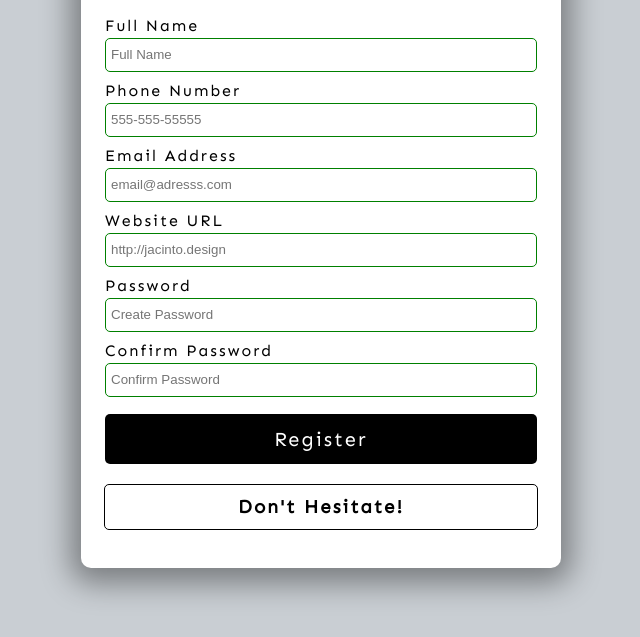
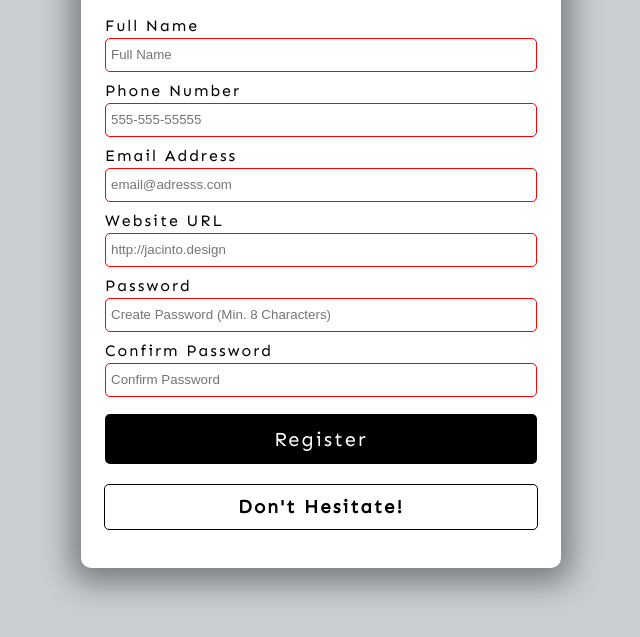
Before and after one commit to tol8901/form-validation, a plain HTML site: page index.html in a window 1280 px wide. Shown: the part 147-784 px from the top of the page, without its empty margins (319-959 px from the left). Drawn offline with Linux system fonts and the light colour scheme.

Commit message:
HTML form validation

```diff
--- a/index.html
+++ b/index.html
@@ -18,32 +18,32 @@
             <!-- Full name -->
             <div class="form-group">
                 <label for="name">Full Name</label>
-                <input type="text" id="name" placeholder="Full Name">
+                <input type="text" id="name" placeholder="Full Name" required minlength="3" axlength="100">
             </div>
             <!-- Phone number -->
             <div class="form-group">
                 <label for="phone">Phone Number</label>
-                <input type="tel" id="phone" placeholder="555-555-55555">
+                <input type="tel" id="phone" placeholder="555-555-55555" required pattern="[0-9]{3}-[0-9]{3}-[0-9]{4}">
             </div>
             <!-- Email address -->
             <div class="form-group">
                 <label for="email">Email Address</label>
-                <input type="email" id="email" placeholder="email@adresss.com">
+                <input type="email" id="email" placeholder="email@adresss.com" required>
             </div>
             <!-- Website URL -->
             <div class="form-group">
                 <label for="website">Website URL</label>
-                <input type="url" id="website" placeholder="http://jacinto.design">
+                <input type="url" id="website" placeholder="http://jacinto.design" required>
             </div>
             <!-- Password -->
             <div class="form-group">
                 <label for="password1">Password</label>
-                <input type="password" id="password1" placeholder="Create Password">
+                <input type="password" id="password1" placeholder="Create Password (Min. 8 Characters)" required pattern="^(?=.*\d)(?=.*[a-z])(?=.*[A-Z])(?=.*[a-zA-Z]).{8,}$" title="Please include at least 1 uppercase character, 1 lowercase character, and 1 number.">
             </div>
             <!-- Confirm Password -->
             <div class="form-group">
                 <label for="password2">Confirm Password</label>
-                <input type="password" id="password2" placeholder="Confirm Password">
+                <input type="password" id="password2" placeholder="Confirm Password" required pattern="^(?=.*\d)(?=.*[a-z])(?=.*[A-Z])(?=.*[a-zA-Z]).{8,}$">
             </div>
             <button type="submit">Register</button>
         </form>
--- a/style.css
+++ b/style.css
@@ -57,7 +57,7 @@ input:valid {
 }
 
 input:invalid {
-    border: 1px sold red;
+    border: 1px solid red;
 }
 
 button {
```
